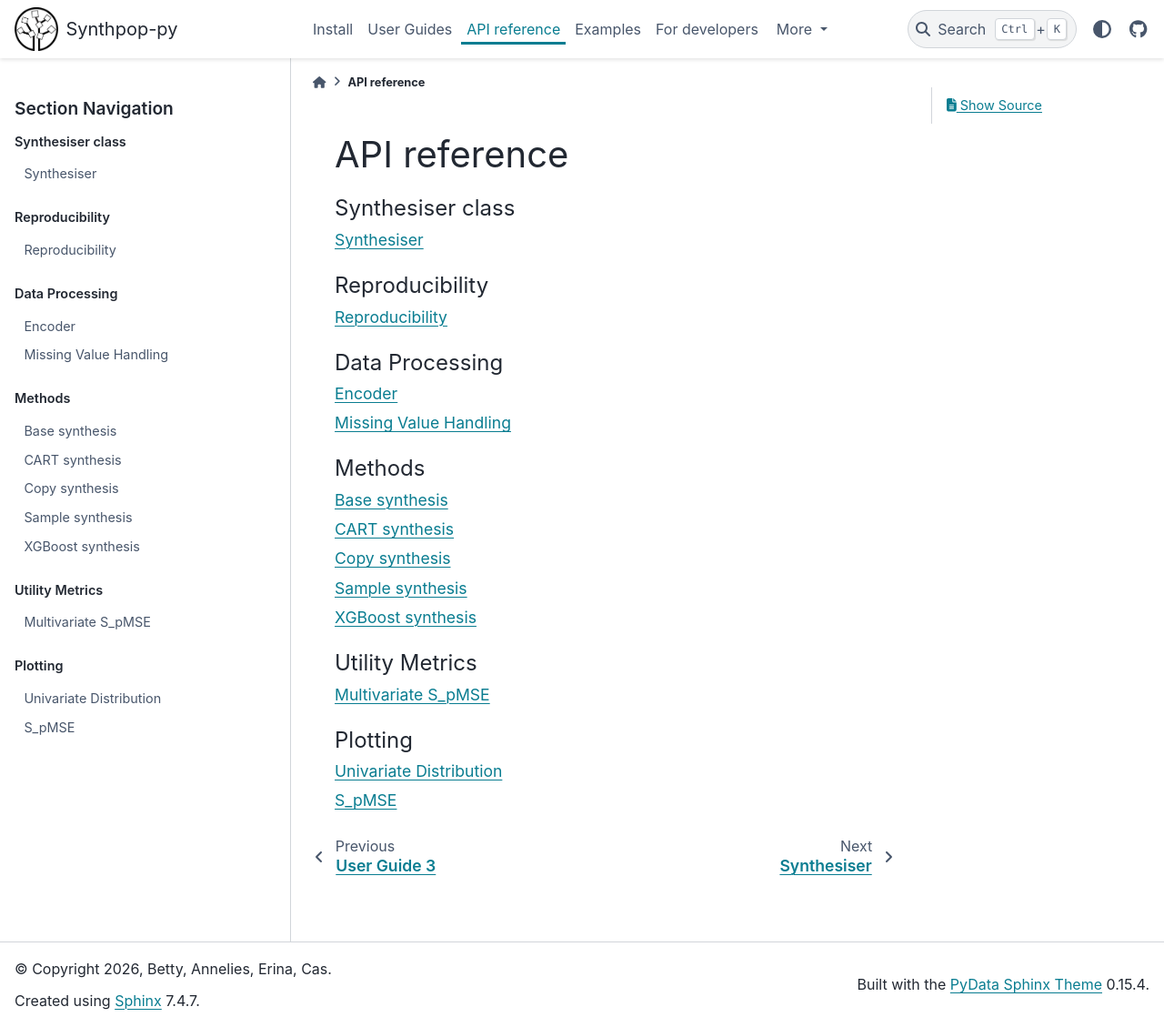
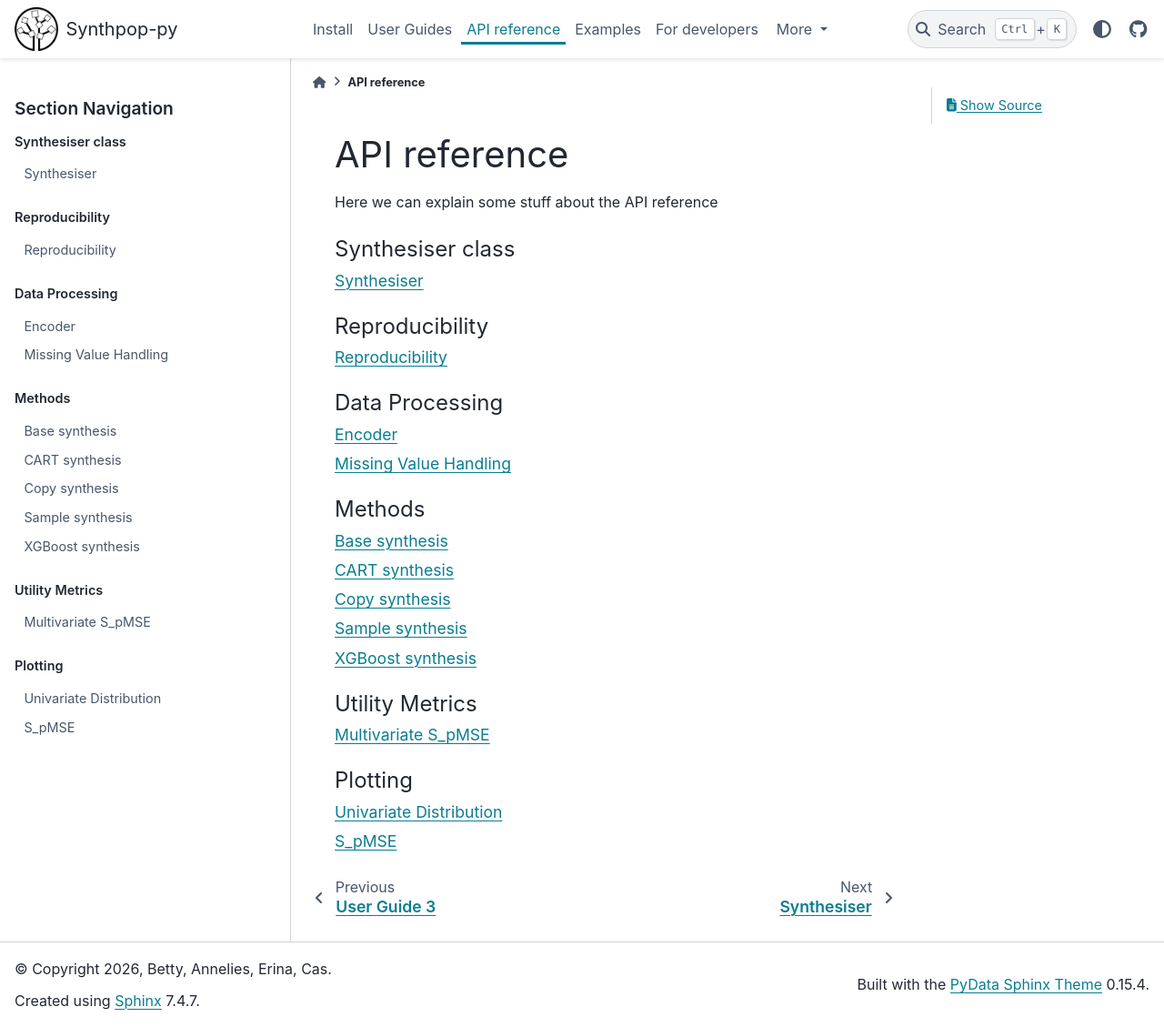
Before and after one commit to duonl/synthpop-py, a Sphinx documentation site: the page built from docs/source/api_reference/synthpop.rst, in a window 1280 px wide and 1129 px high. Shown: the whole window at 91% size. Built offline with Sphinx 7.4.7 and the PyData theme 0.15.4, drawn with Linux system fonts in a browser that asks for light colours.

Commit message:
Added some placeholder text

```diff
--- a/docs/source/api_reference/synthpop.rst
+++ b/docs/source/api_reference/synthpop.rst
@@ -1,6 +1,7 @@
 API reference
 ================
 
+Here we can explain some stuff about the API reference
 
 .. toctree::
    :maxdepth: 4
```
